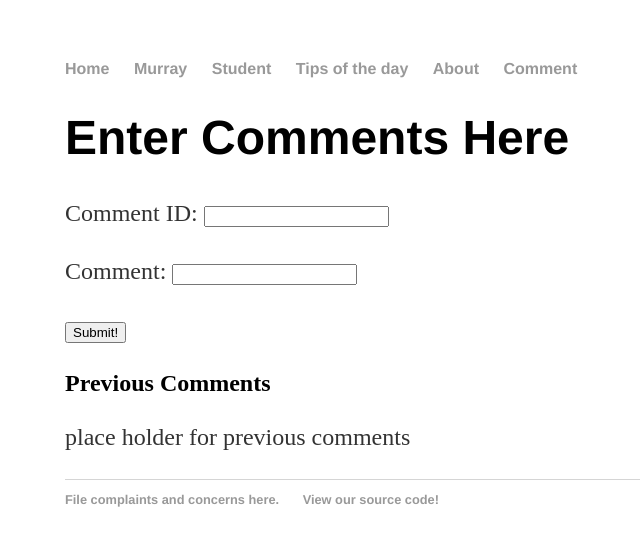
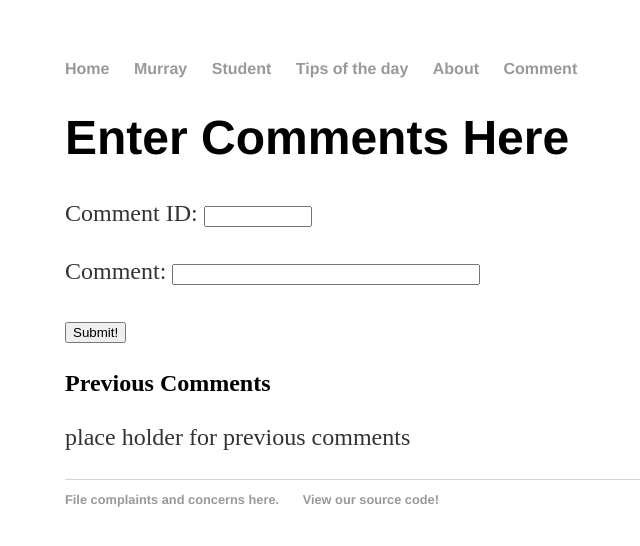
Before and after one commit to rowen2/rowen2.github.io, a Jekyll site: the page built from Comments/index.html, in a window 1280 px wide. Shown: the top 546 px of the page, without its empty margins (63-703 px from the left). Built offline with Jekyll 4.4.1, drawn with Linux system fonts in a browser that asks for light colours; comment, search, counter and statistics services are not loaded.

Commit message:
Update index.html

```diff
--- a/Comments/index.html
+++ b/Comments/index.html
@@ -23,8 +23,8 @@ title: About (MUM)
 	<body>
 		<div class="about">
 			<h1>Enter Comments Here</h1>
-			<p>  Comment ID: <input type="text" name="CommentID" value=""></p>
-			<p>  Comment: <input type="text" name="CommentText" value=""></p>
+			<p>  Comment ID: <input type="text" name="CommentID" value="" style="width: 100px;"></p>
+			<p>  Comment: <input type="text" name="CommentText" value="" style="width: 300px;"></p>
       			<p> <button onclick="writeComments(commentID, comment)">Submit!</button> </p>
 			<h2> Previous Comments </h2>
 			<p id="previousC"> place holder for previous comments </p>
```
